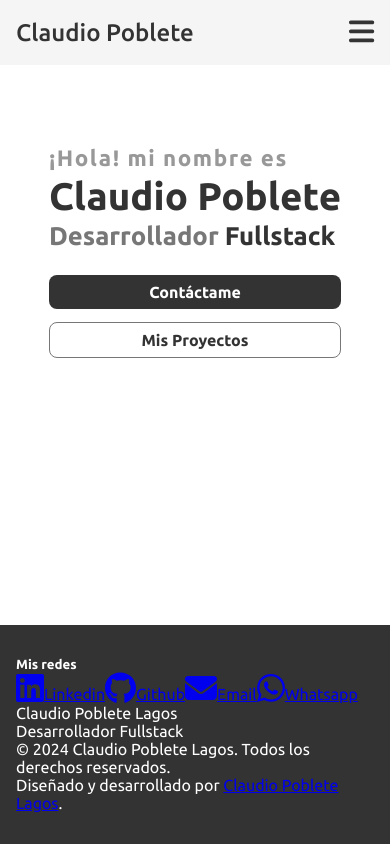
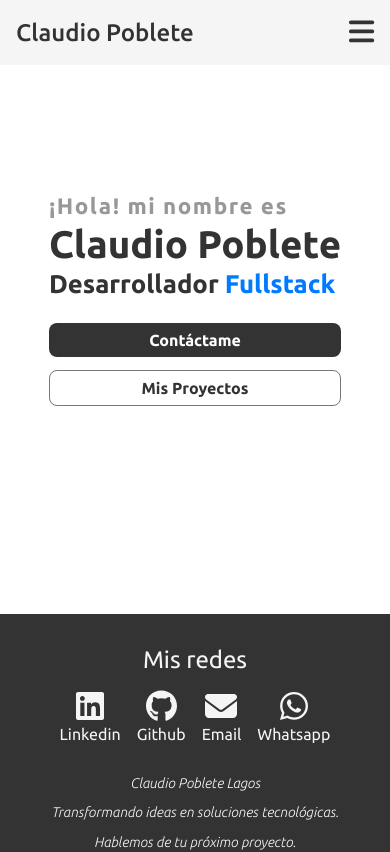
Before and after one commit to claudio-poblete/portafolio, a React (Vite) app: page / in a window 390 px wide. Shown: the top 852 px of the page. Built offline with nearby package versions, Linux system fonts and the light colour scheme.

Commit message:
feat: Añadir componente Footer con diseño responsivo

```diff
--- a/src/assets/styles/Footer.css
+++ b/src/assets/styles/Footer.css
@@ -1,14 +1,142 @@
 .footer{
   display: flex;
   flex-direction: column;
-  margin-top: 8rem;
+  margin-top: 10rem;
   padding: 2rem 1rem;
   background-color: #333333;
-  color: #FFFFFF;
+  color: #F5F5F5;
+  gap: 2rem;
+}
+
+.footer-content{
+  display: flex;
+  flex-direction: column;
+  gap: 1.9rem;
+  padding-bottom: 2rem;
+}
+
+.footer-social-links{
+  display: flex;
+  flex-direction: column;
+  gap: 1rem;
+}
+
+.footer-social-links h5{
+  font-size: 1.5rem;
+  font-weight: 400;
+  text-align: center;
+}
+
+.social-links-container{
+  display: flex;
+  justify-content: center;
+  align-items: center;
+  gap: 1rem;
+}
+
+.social-link{
+  display: flex;
+  flex-direction: column;
+  justify-content: center;
+  align-items: center;
+  text-decoration: none;
+  color: #F5F5F5;
+  font-weight: 400;
+  gap: 0.2rem;
+}
+
+.social-link:hover{
+  color: #007BFF;
+  transition: .4s;
+  transform: scale(1.1);
+}
+
+.footer-personal-info{
+  display: flex;
+  flex-direction: column;
+}
+
+.footer-personal-info p{
+  font-weight: 300;
+  font-size: 14px;
+  color: #F5F5F5;
+  line-height: 1.4;
+  margin: 0 0 10px;
+  text-align: center;
+  font-style: italic;
+}
+
+.footer-rights{
+  display: flex;
+  flex-direction: column;
+  text-align: center;
+}
+
+.footer-credit-link{
+  text-decoration: none;
+  color: #F5F5F5;
+}
+
+.footer-credit-link:hover{
+  color: #007BFF;
+  transition: .4s;
+  transform: scale(1.1);
+}
+
+
+@media (min-width: 768px){
+  .footer-content{
+    flex-direction: row;
+    justify-content: center;
+    align-items: center;
+    gap: 4rem;
+    padding-top: 2rem;
+    padding-bottom: 4rem;
+  }
+
+  .footer-personal-info p{
+    font-size: 16px;
+    color: #F5F5F5;
+  }
 }
 
 @media (min-width: 1024px){
   .footer{
     margin-top: 2rem;
   }
+
+  .footer-content{
+    gap: 10rem;
+  }
 }
+
+@media (min-width: 1440px){
+  .footer{
+    margin-top: 4rem;
+  }
+
+  .footer-content{
+    gap: 20rem;
+  }
+
+  .footer-social-links{
+    gap: 2rem;
+  }
+
+  .footer-social-links h5{
+    font-size: 2.2rem;
+  }
+
+  .social-link{
+    font-size: 1.4rem;
+  }
+
+  .footer-personal-info p{
+    font-weight: 300;
+    font-size: 1.4rem;
+  }
+
+  .footer-rights p{
+    font-size: 1.2rem;
+  }
+}
--- a/src/assets/styles/HeroSection.css
+++ b/src/assets/styles/HeroSection.css
@@ -3,7 +3,7 @@
   flex-direction: column;
   flex-wrap: wrap;
   align-items: center;
-  padding-top: 5rem;
+  padding-top: 8rem;
   gap: 2rem;
 }
 
@@ -34,11 +34,11 @@
 
 .hero-subtitle{
   font-size: 1.6rem;
-  color: #333333;
+  color: #007BFF;
 }
 
 span{
-  color: #777777;
+  color: #333333;
 }
 
 .hero-title, .hero-subtitle{
@@ -76,7 +76,7 @@ span{
 }
 
 .primary-button:hover{
-  opacity: 0.8;
+  background-color: #007BFF;
   transition: .4s;
   border: none;
 }
--- a/src/assets/styles/Navbar.css
+++ b/src/assets/styles/Navbar.css
@@ -22,7 +22,7 @@
 
 .logo:hover,
 .links:hover {
-  color: #777777;
+  color: #007BFF;
   transition: ease-in 0.4s;
 }
 
@@ -31,7 +31,7 @@
   flex-direction: column;
   gap: 1.5rem;
   align-items: center;
-  width: 100%; /* Asegura que ocupe todo el ancho */
+  width: 100%;
 }
 
 .links-container.show-menu {
@@ -60,7 +60,7 @@ li {
 }
 
 .link-cv:hover {
-  background-color: #777777;
+  background-color: #007BFF;
   transition: ease-in 0.4s;
 }
 
@@ -71,9 +71,9 @@ li {
   color: #333333;
   font-size: 1.8rem;
   cursor: pointer;
-  align-self: center; /* Alineado verticalmente con el logo */
-  margin-left: auto;  /* Empuja el botón a la derecha */
-  position: relative; /* Añadido para mejorar la alineación */
+  align-self: center;
+  margin-left: auto;
+  position: relative;
 }
 
 .hamburger-menu:focus {
--- a/src/components/Footer.jsx
+++ b/src/components/Footer.jsx
@@ -42,12 +42,13 @@ const Footer = () => {
         </nav>
         <div className='footer-personal-info'>
           <p>Claudio Poblete Lagos</p>
-          <p>Desarrollador Fullstack</p>
+          <p>Transformando ideas en soluciones tecnológicas.</p>
+          <p>Hablemos de tu próximo proyecto.</p>
         </div>
 
       </section>
       <section className='footer-rights'>
-        <p className='footer-rights-text'>© 2024 Claudio Poblete Lagos. Todos los derechos reservados.</p>
+        <p className='footer-rights-text'>© 2024. Todos los derechos reservados.</p>
         <p>Diseñado y desarrollado por <a href='https://github.com/claudio-poblete' target='_blank' rel='noopener noreferrer' className='footer-credit-link'>Claudio Poblete Lagos</a>.</p>
       </section>
     </footer>
```
